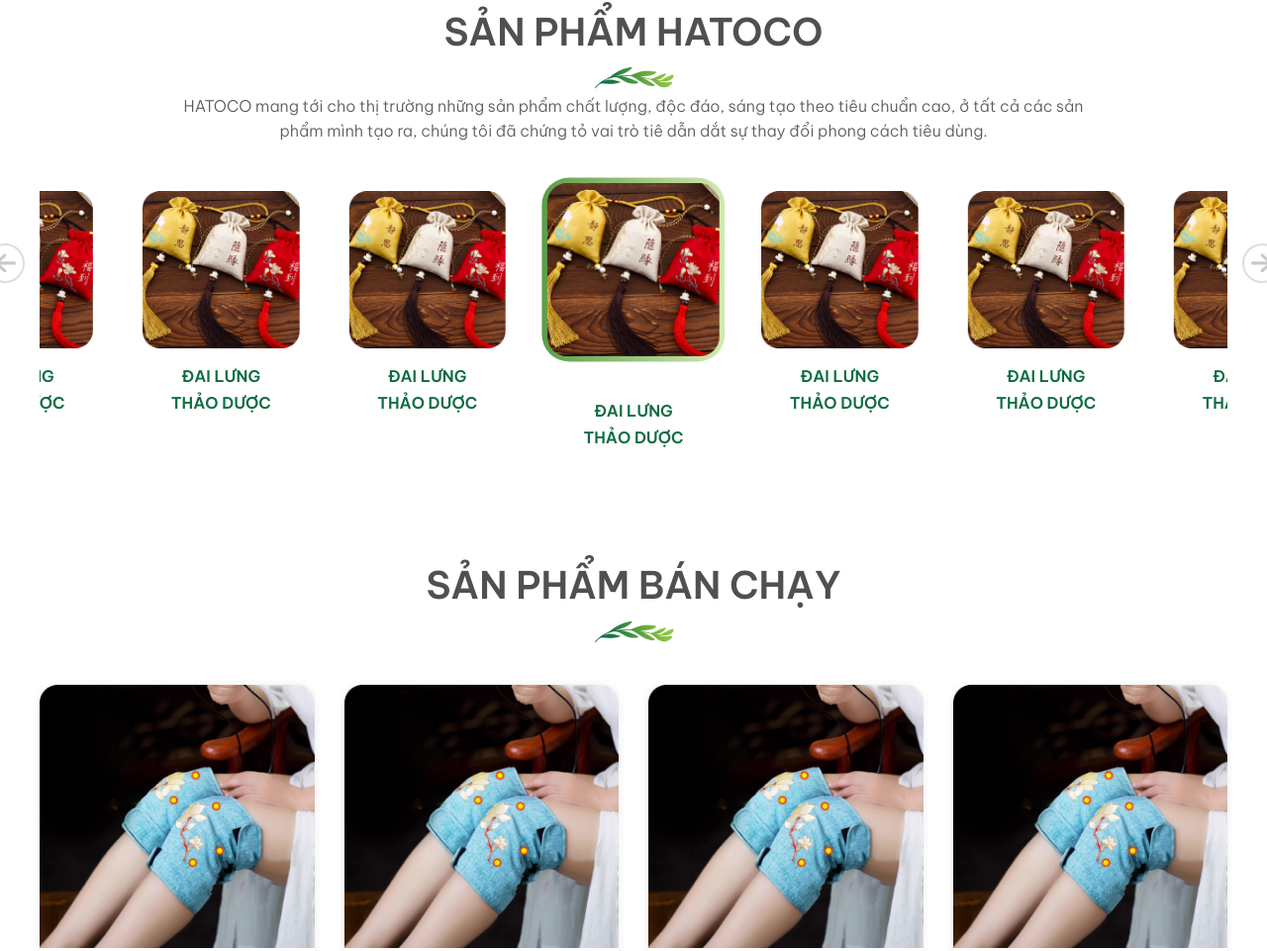
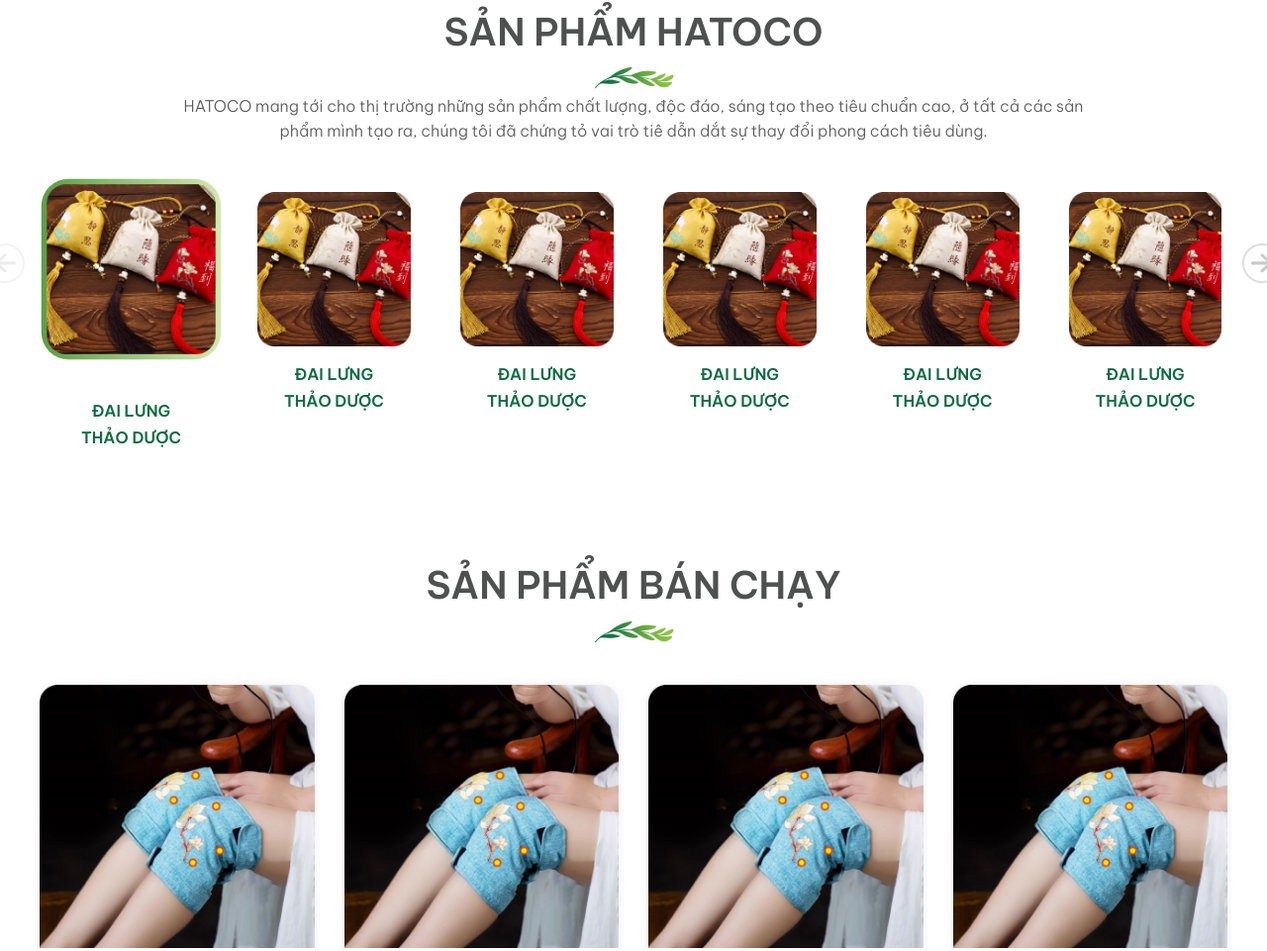
Before and after one commit to anntt28/hatoco, a plain HTML site: page index.html in a window 1280 px wide. Shown: the part 1201-2162 px from the top of the page at 99% size. Drawn offline with nearby package versions, Linux system fonts and the light colour scheme; a web font is replaced by a local one.

Commit message:
fix bug slide

```diff
--- a/assets/js/index.js
+++ b/assets/js/index.js
@@ -75,12 +75,14 @@ $(function () {
   },
  });
  var swiper6 = new Swiper(".product-hataco-slider", {
-  initialSlide: 3,
   cssMode: false,
+  loopedSlides: 4,
   slideToClickedSlide: true,
   paginationClickable: true,
   centeredSlides: true,
+  centeredSlidesBounds: true,
   slidesPerView: 3,
+  slidesPerGroup: 1,
   spaceBetween: 30,
   navigation: {
    nextEl: ".swiper-button-next",
@@ -92,8 +94,10 @@ $(function () {
    },
   breakpoints: {
     768: {
-      slidesPerView: 6,
+      slidesPerView: 6.1,
       spaceBetween: 50,
+      centeredSlides: false,
+      slidesOffsetBefore:15,
     },
   },
  });
--- a/assets/scss/_home.scss
+++ b/assets/scss/_home.scss
@@ -1,4 +1,4 @@
-main{
+.homepage{
     section{
         margin-top: 41px;
         @include minWidth(768px){
@@ -7,7 +7,7 @@ main{
     }
 }
 .banner-top{
-    margin-top: 0;
+    margin-top: 0 !important;
     .img-mobile{
         height: 346px;
         img{
--- a/assets/scss/index.scss
+++ b/assets/scss/index.scss
@@ -24,3 +24,4 @@
 @import './slick';
 @import './step';
 @import './home';
+@import './product-cateogory';
```
Also changed, not shown: assets/css/index.css.
